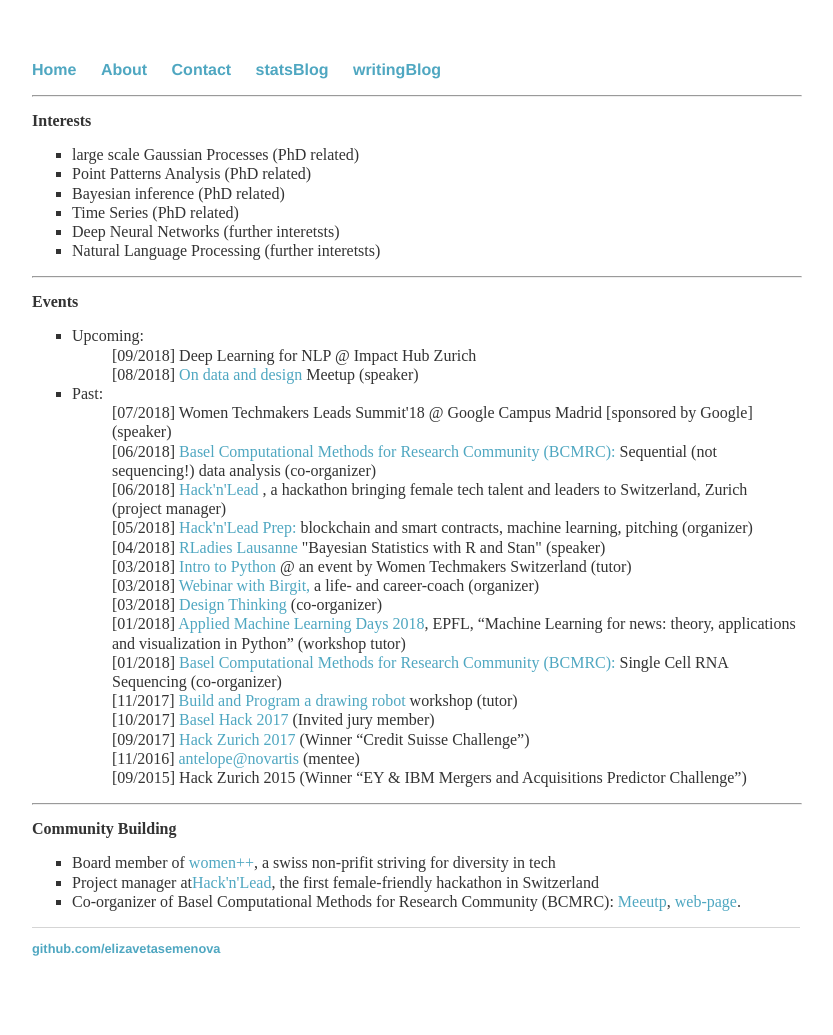
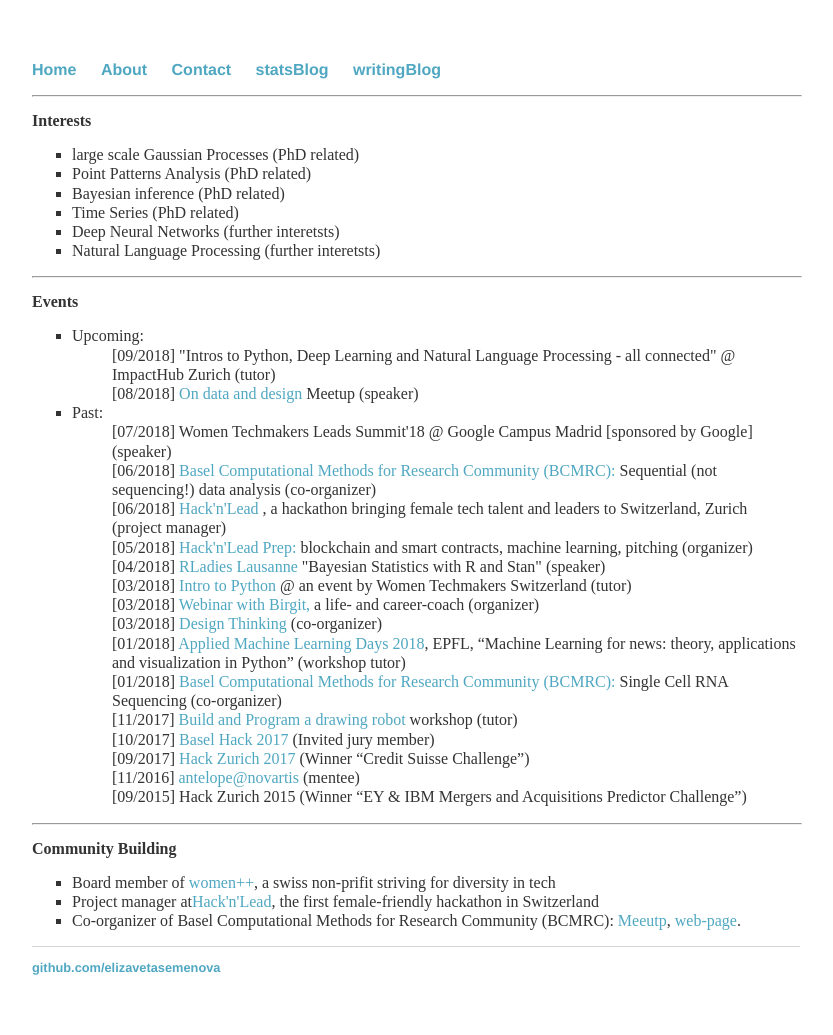
Before and after one commit to elizavetasemenova/elizavetasemenova.github.io, a Jekyll site: the page built from index.html, in a window 1280 px wide. Shown: the whole page, without its empty margins (224-1057 px from the left). Built offline with Jekyll 4.4.1, drawn with Linux system fonts in a browser that asks for light colours.

Commit message:
Update index.html

```diff
--- a/index.html
+++ b/index.html
@@ -26,7 +26,7 @@
        <ul style="list-style-type:square">
        <li> Upcoming:
 	       <ul style="list-style-type:none">
-		    <li>[09/2018] Deep Learning for NLP @ Impact Hub Zurich
+		    <li>[09/2018] "Intros to Python, Deep Learning and Natural Language Processing - all connected" @ ImpactHub Zurich (tutor)
 		    </li>
 		    <li>[08/2018] <a href="https://www.meetup.com/On-data-and-design-Switzerland/events/251516472/">
 			          On data and design</a> Meetup (speaker)
```
